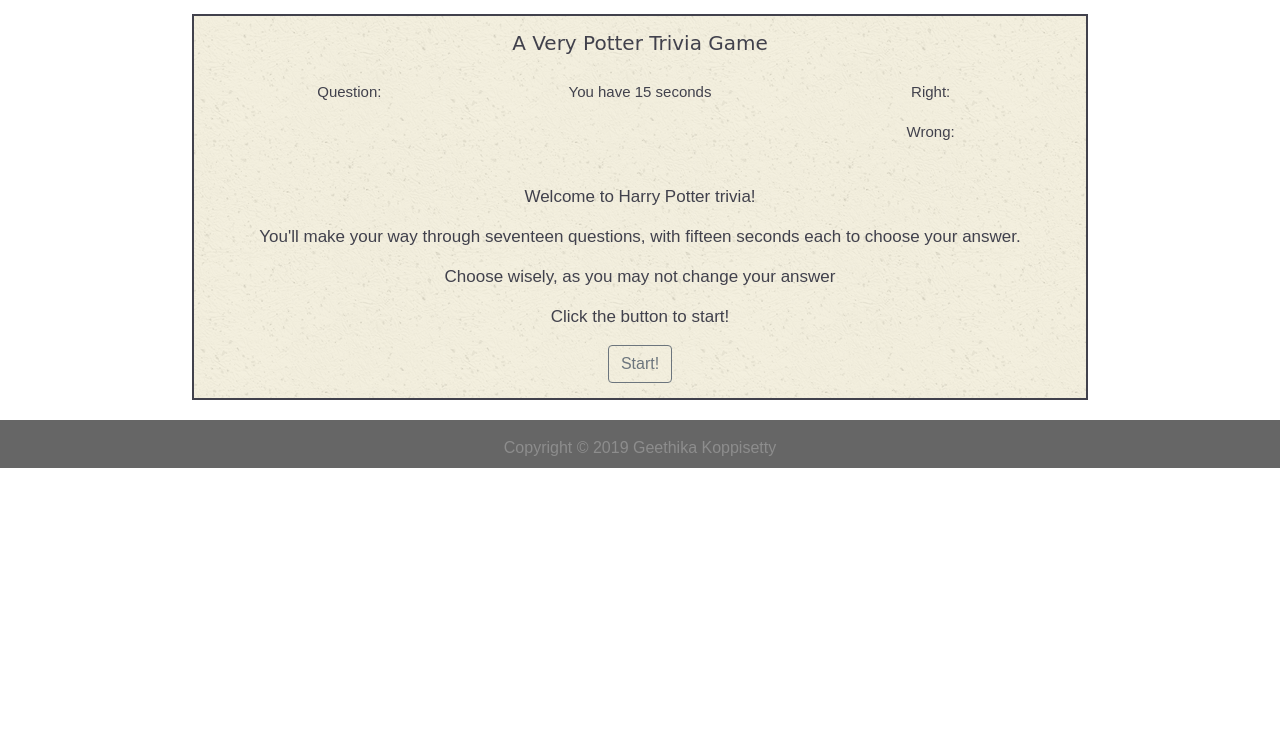
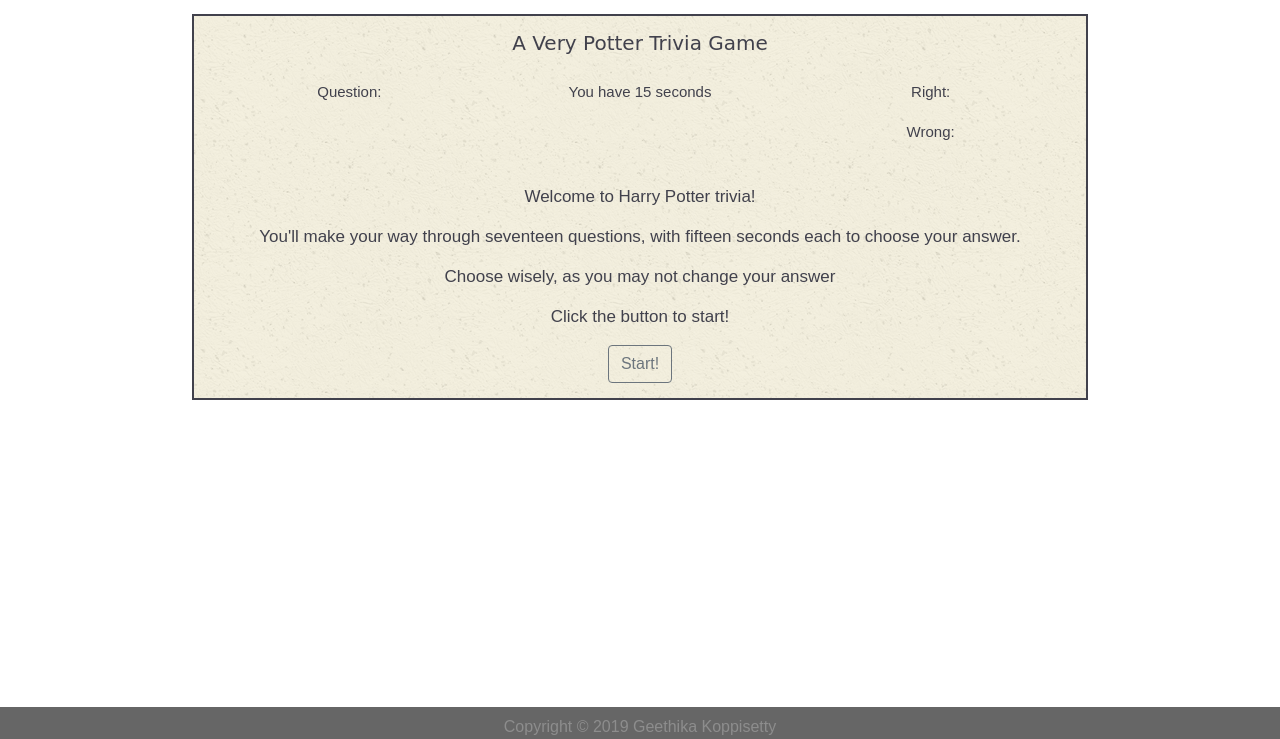
Before and after one commit to Gkoppisetty96/AVPTrivia, a plain HTML site: page index.html in a window 1280 px wide. Shown: the part 61-800 px from the top of the page. Drawn offline with nearby package versions, Linux system fonts and the light colour scheme; a web font is replaced by a local one.

Commit message:
edited css

```diff
--- a/assets/css/style.css
+++ b/assets/css/style.css
@@ -20,11 +20,14 @@ body {
 }
 
 footer {
+    position: fixed;
+    left: 0;
+    bottom: 0;
     width: 100%;
     background: #666666;
     color: #8d8d8d;
-    height: 3em;
-    padding: 1em;
+    height: 2em;
+    padding: .5em;
 }
 
 a:hover {
```
